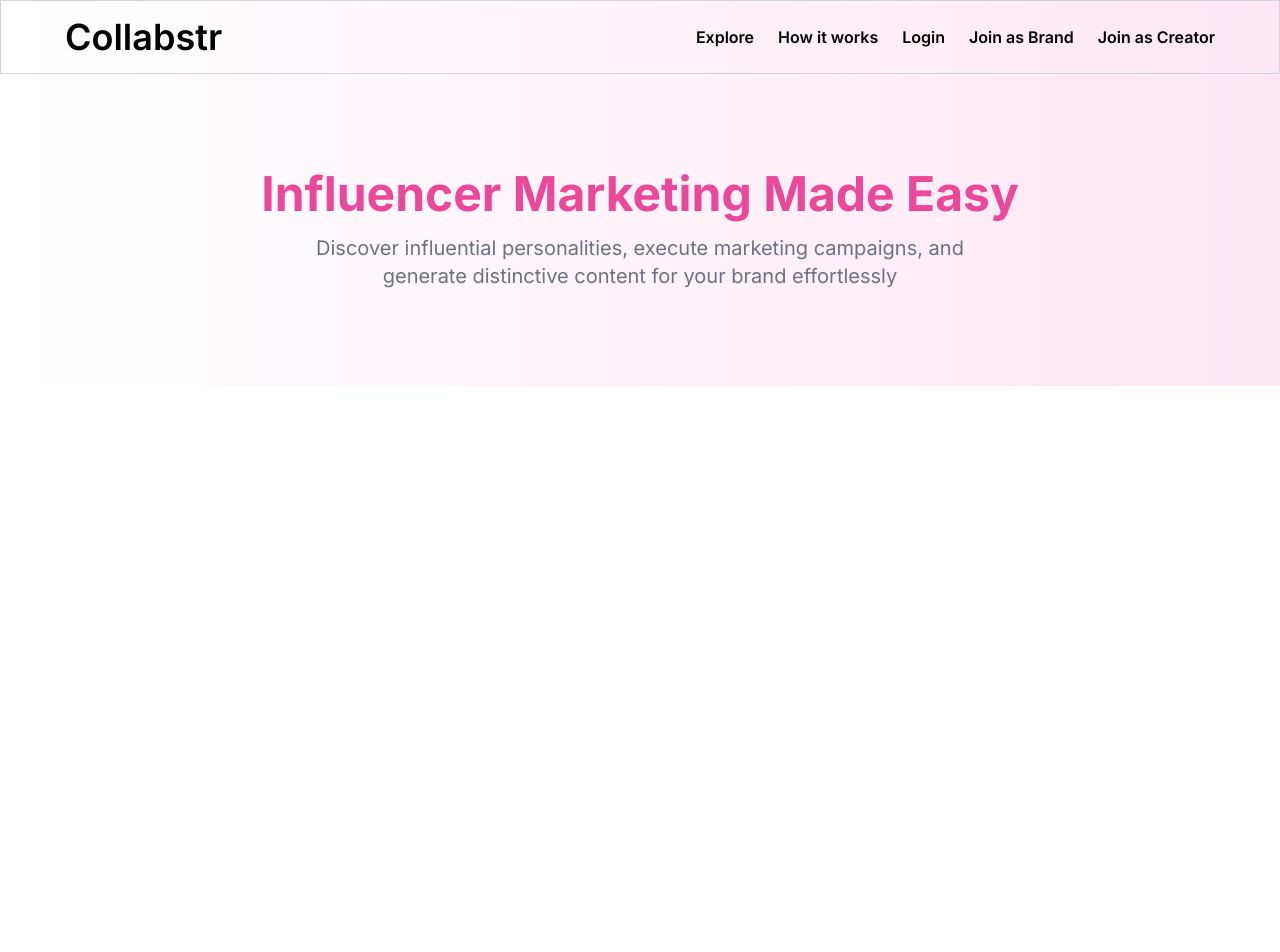
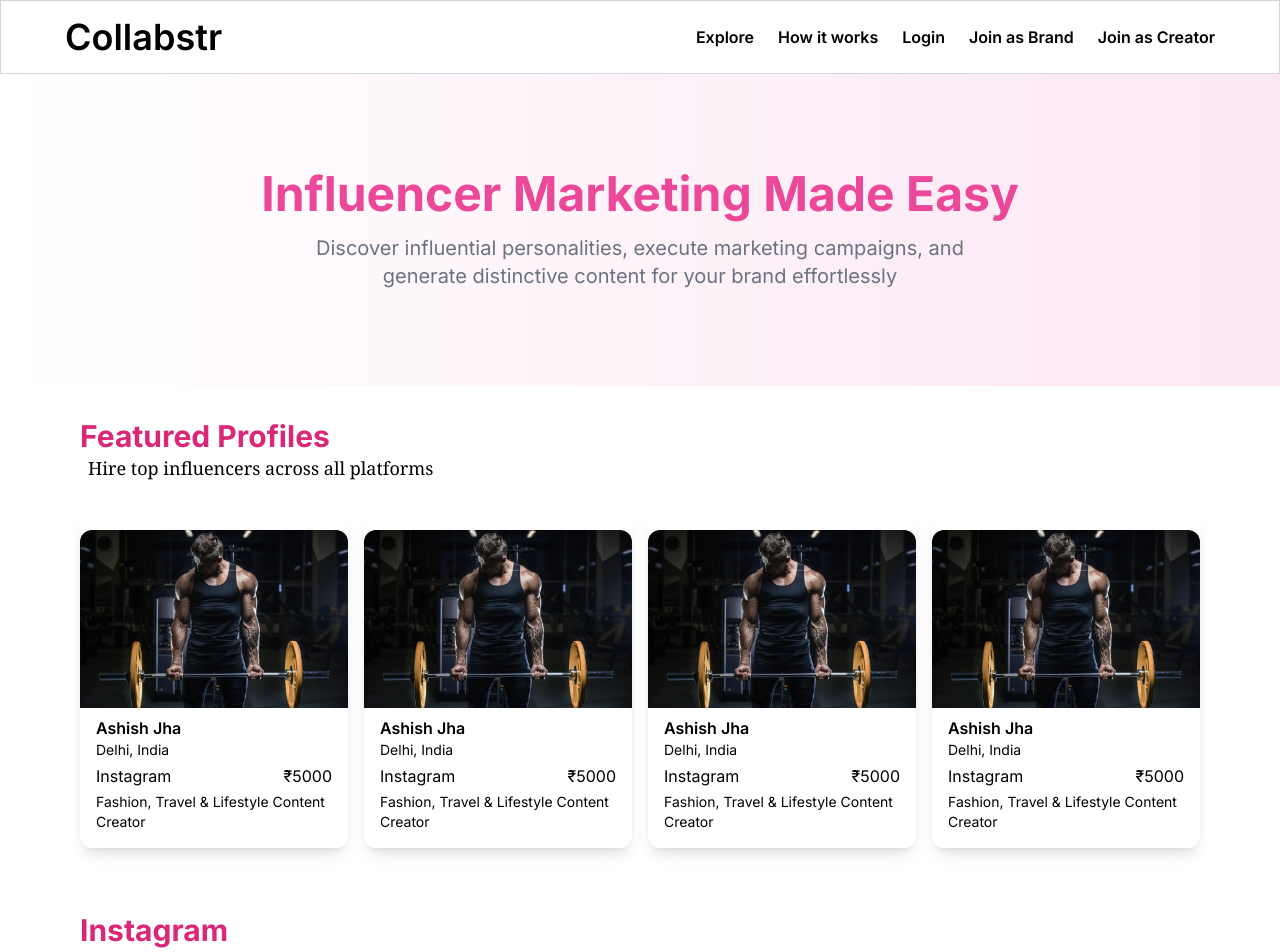
Before and after one commit to ashjha03/collabstr, a Next.js app: page / in a window 1280 px wide. Shown: the top 952 px of the page. Before the commit the page ends 800 px from the top, so only its background shows below. Built offline with nearby package versions, Linux system fonts and the light colour scheme.

Commit message:
Demo Profiles Added

```diff
--- a/app/page.js
+++ b/app/page.js
@@ -1,10 +1,11 @@
+import Featured from "@/components/Featured";
 import Navbar from "@/components/Navbar";
 
 export default function Home() {
   return (
-    <div className="bg-gradient-to-r from-white to-pink-100">
+    <div className="">
       <Navbar />
-      <main className="py-24">
+      <main className="py-24 bg-gradient-to-r from-white to-pink-100">
         <h1 className="text-5xl text-center font-bold text-pink-500">
           Influencer Marketing Made Easy
         </h1>
@@ -13,6 +14,25 @@
           generate distinctive content for your brand effortlessly
         </p>
       </main>
+      <Featured
+        title="Featured Profiles"
+        description="Hire top influencers across all platforms"
+      />
+      <Featured
+        title="Instagram"
+        description="Hire top influencers from Instagram"
+      />
+      <Featured
+        title="Youtube"
+        description="Hire top influencers from Youtube"
+      />
+      <hr />
+      <div className="work py-12 px-20">
+        <h1 className="text-4xl font-extralight text-pink-600">How we work?</h1>
+        <p className="text-xl p-2">
+          Everything you need to run your influencer campaigns and more
+        </p>
+      </div>
     </div>
   );
 }
--- /dev/null
+++ b/components/Featured.jsx
@@ -0,0 +1,97 @@
+import Image from "next/image";
+import React from "react";
+
+const Featured = ({ title, description }) => {
+  return (
+    <div className="py-4 px-20">
+      <div className="heading py-4">
+        <h1 className="text-3xl font-bold text-pink-600">{title}</h1>
+        <p className="text-lg font-serif pl-2">{description}</p>
+      </div>
+      <div className="profiles grid grid-cols-4 gap-4 py-4">
+        <div className="profile cursor-pointer rounded-xl shadow-lg py-4">
+          <Image
+            src="/img/profile.png"
+            alt="Creator"
+            className="w-[33vw] pb-2 rounded-t-xl"
+            height={500}
+            width={500}
+          />
+          <div className="details px-4">
+            <h1 className="text-md font-semibold">Ashish Jha</h1>
+            <h3 className="text-sm">Delhi, India</h3>
+            <div className="text-md flex justify-between mt-1">
+              <p>Instagram</p>
+              <p>₹5000</p>
+            </div>
+            <p className="text-sm mt-1">
+              Fashion, Travel & Lifestyle Content Creator
+            </p>
+          </div>
+        </div>
+        <div className="profile cursor-pointer rounded-xl shadow-lg py-4">
+          <Image
+            src="/img/profile.png"
+            alt="Creator"
+            className="w-[33vw] pb-2 rounded-t-xl"
+            height={500}
+            width={500}
+          />
+          <div className="details px-4">
+            <h1 className="text-md font-semibold">Ashish Jha</h1>
+            <h3 className="text-sm">Delhi, India</h3>
+            <div className="text-md flex justify-between mt-1">
+              <p>Instagram</p>
+              <p>₹5000</p>
+            </div>
+            <p className="text-sm mt-1">
+              Fashion, Travel & Lifestyle Content Creator
+            </p>
+          </div>
+        </div>
+        <div className="profile cursor-pointer rounded-xl shadow-lg py-4">
+          <Image
+            src="/img/profile.png"
+            alt="Creator"
+            className="w-[33vw] pb-2 rounded-t-xl"
+            height={500}
+            width={500}
+          />
+          <div className="details px-4">
+            <h1 className="text-md font-semibold">Ashish Jha</h1>
+            <h3 className="text-sm">Delhi, India</h3>
+            <div className="text-md flex justify-between mt-1">
+              <p>Instagram</p>
+              <p>₹5000</p>
+            </div>
+            <p className="text-sm mt-1">
+              Fashion, Travel & Lifestyle Content Creator
+            </p>
+          </div>
+        </div>
+        <div className="profile cursor-pointer rounded-xl shadow-lg py-4">
+          <Image
+            src="/img/profile.png"
+            alt="Creator"
+            className="w-[33vw] pb-2 rounded-t-xl"
+            height={500}
+            width={500}
+          />
+          <div className="details px-4">
+            <h1 className="text-md font-semibold">Ashish Jha</h1>
+            <h3 className="text-sm">Delhi, India</h3>
+            <div className="text-md flex justify-between mt-1">
+              <p>Instagram</p>
+              <p>₹5000</p>
+            </div>
+            <p className="text-sm mt-1">
+              Fashion, Travel & Lifestyle Content Creator
+            </p>
+          </div>
+        </div>
+      </div>
+    </div>
+  );
+};
+
+export default Featured;
```
Also changed, not shown: public/img/profile.png (added).
